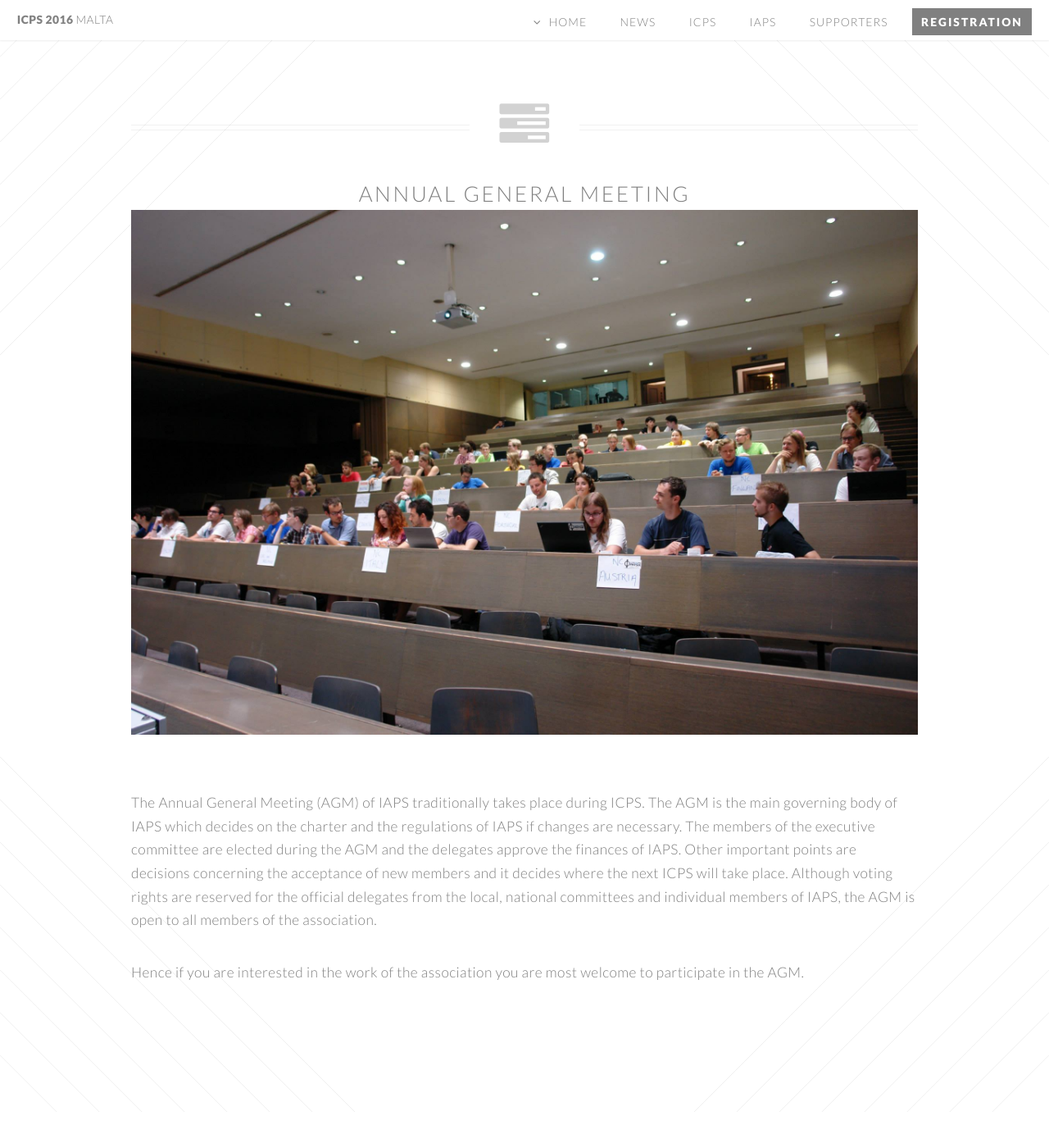
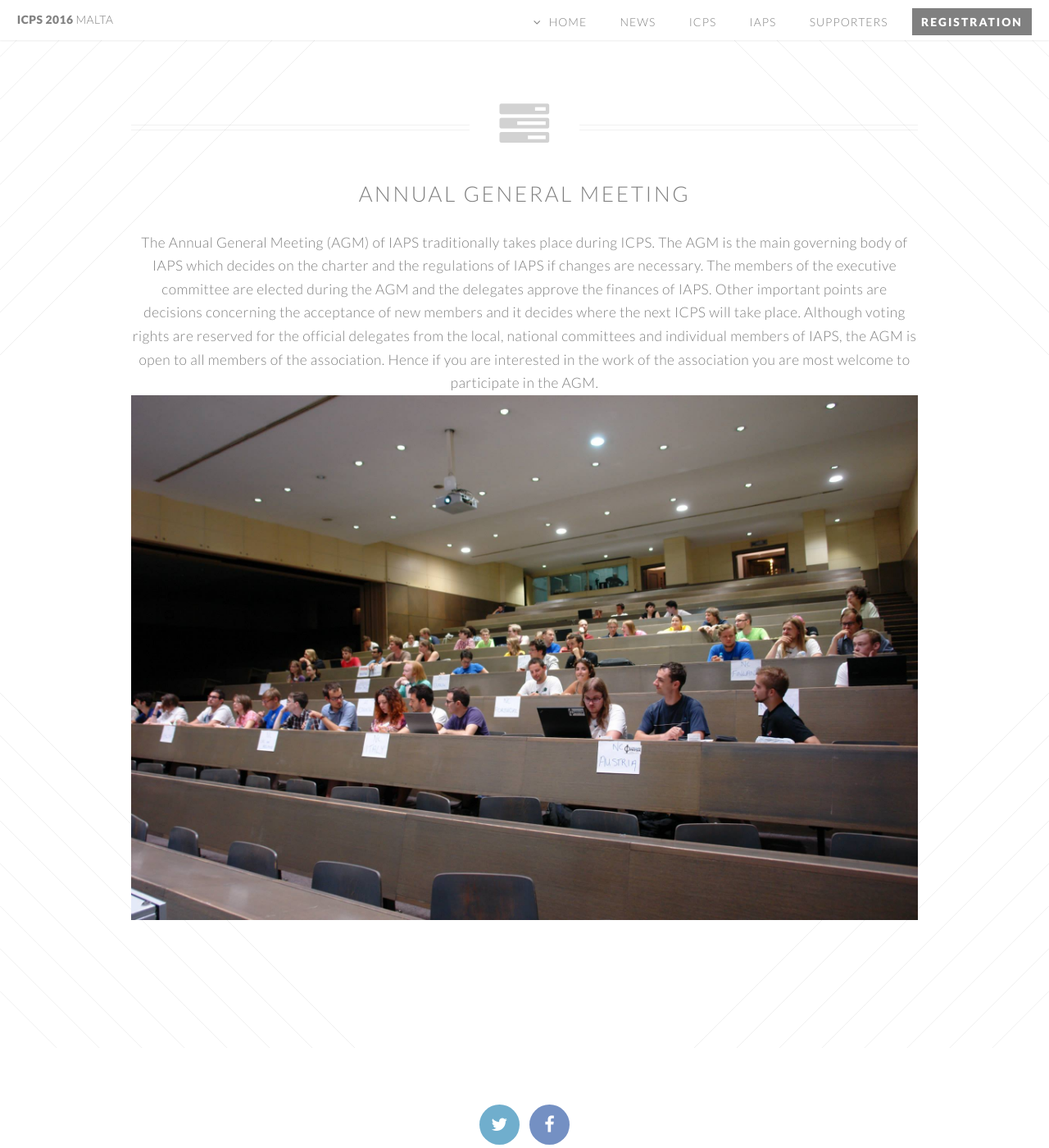
Before and after one commit to bread-on-toast/icps2016, a Jekyll site: the page built from programme/agm.html, in a window 1280 px wide and 1400 px high. Shown: the whole window at 82% size. Built offline with Jekyll 4.4.1, drawn with Linux system fonts in a browser that asks for light colours.

Commit message:
fixed agm

```diff
--- a/programme/agm.html
+++ b/programme/agm.html
@@ -2,18 +2,6 @@
 layout: single-page
 icon: fa-tasks
 title: Annual General Meeting
+subTitle: The Annual General Meeting (AGM) of IAPS traditionally takes place during ICPS. The AGM is the main governing body of IAPS which decides on the charter and the regulations of IAPS if changes are necessary. The members of the executive committee are elected during the AGM and the delegates approve the finances of IAPS. Other important points are decisions concerning the acceptance of new members and it decides where the next ICPS will take place. Although voting rights are reserved for the official delegates from the local, national committees and individual members of IAPS, the AGM is open to all members of the association. Hence if you are interested in the work of the association you are most welcome to participate in the AGM.
 image: agm.jpg
 ---
-
-<!-- One -->
-<section class="wrapper style1 container">
-
-    <!-- Content -->
-    <div class="content">
-        <section>
-            <p>The Annual General Meeting (AGM) of IAPS traditionally takes place during ICPS. The AGM is the main governing body of IAPS which decides on the charter and the regulations of IAPS if changes are necessary. The members of the executive committee are elected during the AGM and the delegates approve the finances of IAPS. Other important points are decisions concerning the acceptance of new members and it decides where the next ICPS will take place. Although voting rights are reserved for the official delegates from the local, national committees and individual members of IAPS, the AGM is open to all members of the association.</p>
-            <p>Hence if you are interested in the work of the association you are most welcome to participate in the AGM.</p>
-        </section>
-    </div>
-
-</section>
```
